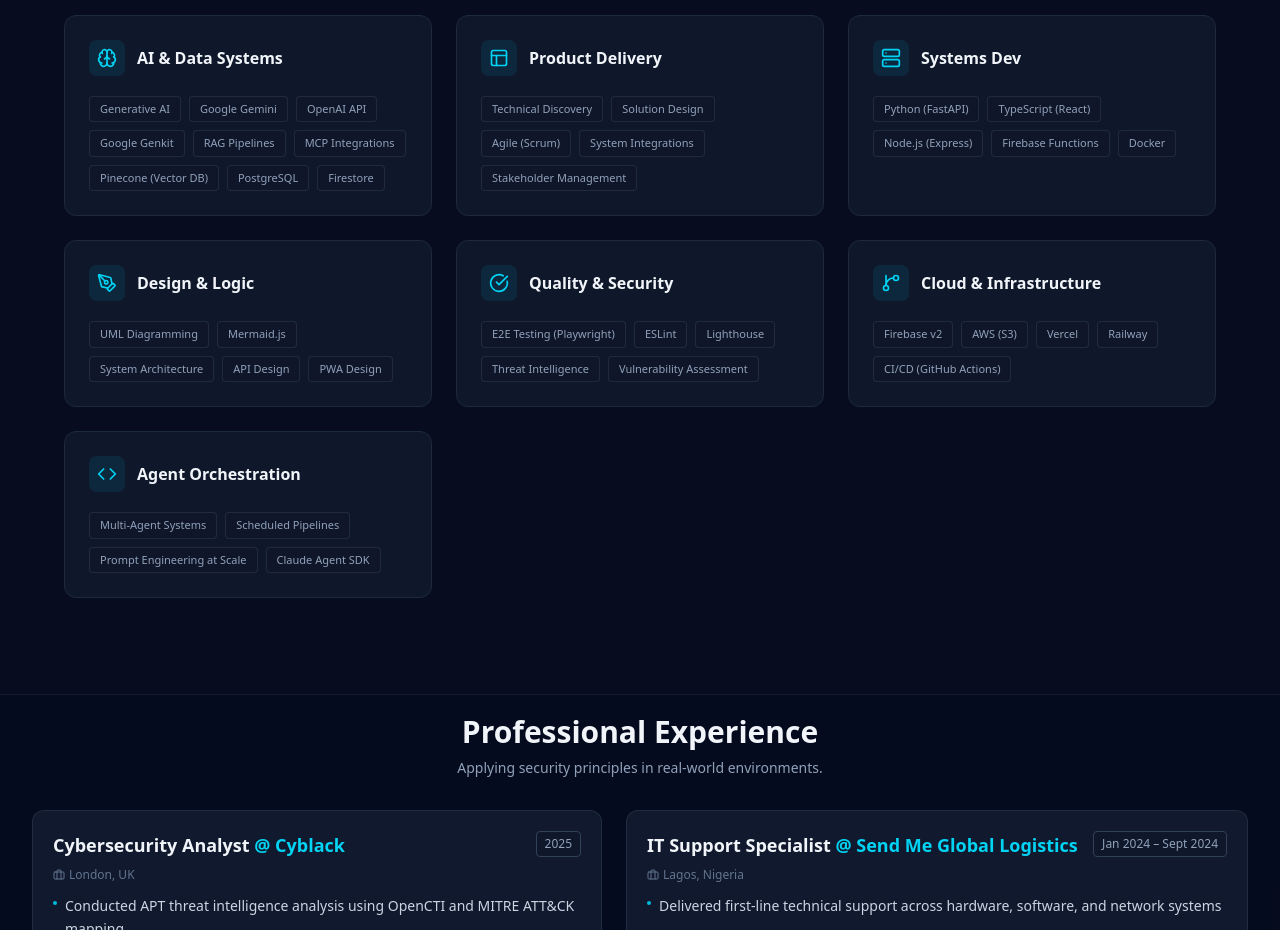
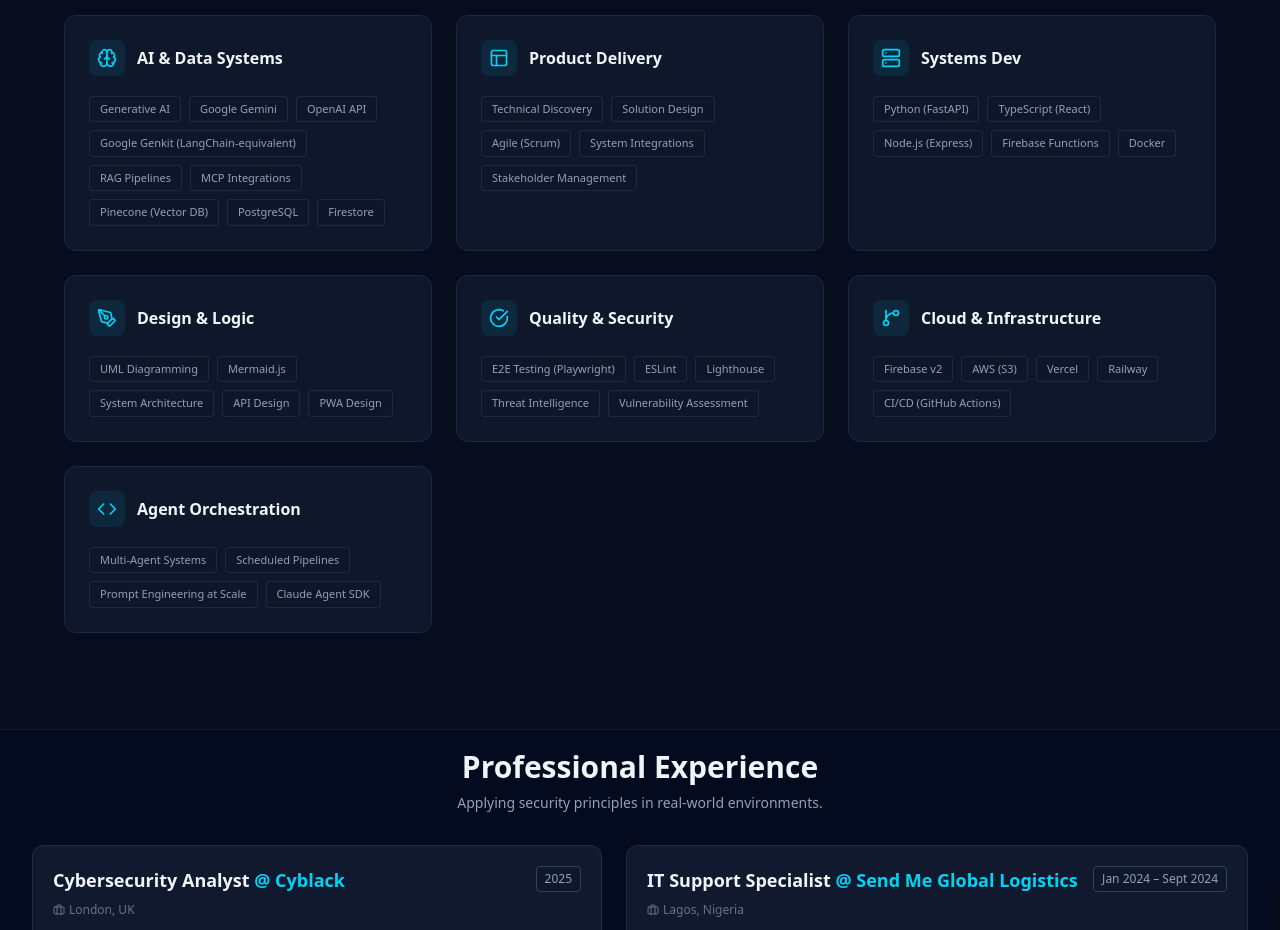
Before and after one commit to TolulopeBabajide/portfolio-website, a React (Vite) app: page / in a window 1280 px wide. Shown: the part 3940-4870 px from the top of the page. Built offline with nearby package versions, Linux system fonts and the light colour scheme.

Commit message:
fix(M-14): bridge Genkit to LangChain/LangGraph in portfolio copy
Added LangChain/LangGraph equivalence note to PlanacleProject.jsx
Agentic Planning card. Updated Skills.jsx AI & Data Systems to show
"Google Genkit (LangChain-equivalent)" for ATS keyword coverage.

```diff
--- a/src/components/Skills.jsx
+++ b/src/components/Skills.jsx
@@ -37,7 +37,7 @@
     {
         title: "AI & Data Systems",
         icon: Brain,
-        skills: ["Generative AI", "Google Gemini", "OpenAI API", "Google Genkit", "RAG Pipelines", "MCP Integrations", "Pinecone (Vector DB)", "PostgreSQL", "Firestore"]
+        skills: ["Generative AI", "Google Gemini", "OpenAI API", "Google Genkit (LangChain-equivalent)", "RAG Pipelines", "MCP Integrations", "Pinecone (Vector DB)", "PostgreSQL", "Firestore"]
     },
     {
         title: "Product Delivery",
--- a/src/pages/PlanacleProject.jsx
+++ b/src/pages/PlanacleProject.jsx
@@ -67,7 +67,7 @@
                                     </div>
                                     <div className="bg-slate-900/30 p-6 rounded-xl border border-slate-800/50">
                                         <h4 className="text-slate-200 font-medium mb-2">Agentic Planning (Genkit)</h4>
-                                        <p className="text-slate-400 text-sm">Implemented advanced solo-planning modes using Google Genkit. This enables agentic flows that can autonomously query location APIs, resolve preference conflicts, and synthesize a cohesive itinerary based on natural language prompts. The Gemini pipeline follows a retrieval-augmented planning flow: external APIs supply place and event context, which is injected into the model's prompt to ground itinerary synthesis in real-world data.</p>
+                                        <p className="text-slate-400 text-sm">Implemented advanced solo-planning modes using Google Genkit. This enables agentic flows that can autonomously query location APIs, resolve preference conflicts, and synthesize a cohesive itinerary based on natural language prompts. The Gemini pipeline follows a retrieval-augmented planning flow: external APIs supply place and event context, which is injected into the model's prompt to ground itinerary synthesis in real-world data. Genkit is a Google-first orchestration framework equivalent to LangChain/LangGraph.</p>
                                     </div>
                                     <div className="bg-slate-900/30 p-6 rounded-xl border border-slate-800/50">
                                         <h4 className="text-slate-200 font-medium mb-2">Schulze Voting Algorithm</h4>
```
